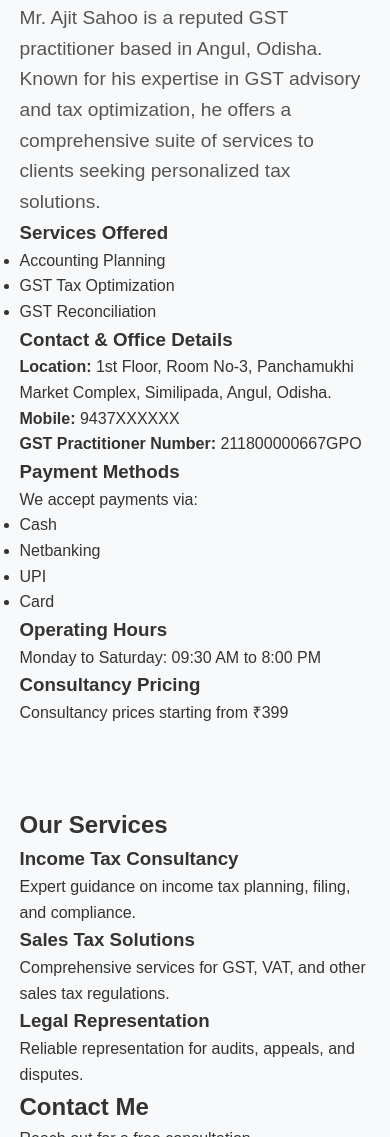
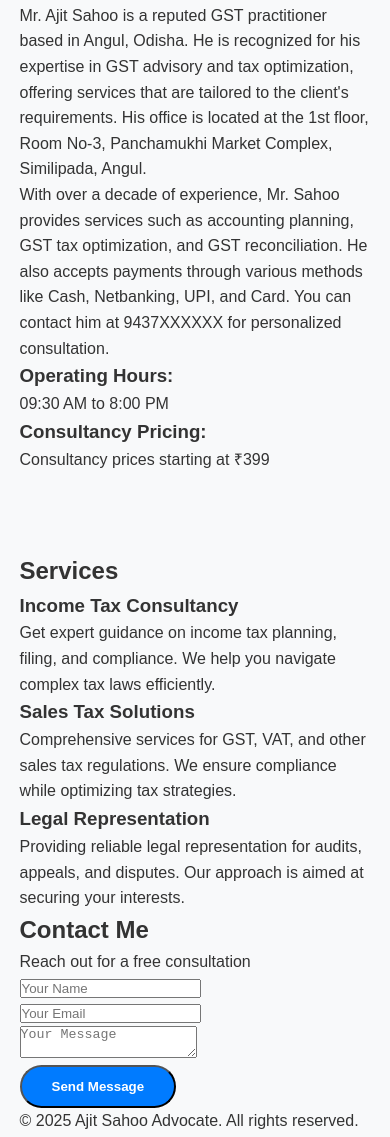
Before and after one commit to Njitendra/ajitsahooadvocate, a plain HTML site: page index.html in a window 390 px wide. Shown: the part 582-1719 px from the top of the page. Drawn offline with Linux system fonts and the light colour scheme.

Commit message:
Update index.html

```diff
--- a/index.html
+++ b/index.html
@@ -30,7 +30,7 @@
   <!-- Hero Section -->
   <section class="hero">
     <div class="hero-overlay">
-      <div class="container">
+      <div class="container hero-content">
         <h1>Your Trusted Legal & Tax Consultant</h1>
         <p>Expert solutions for Income Tax, Sales Tax, and Legal Advisory</p>
         <a href="#contact" class="btn">Contact Me</a>
@@ -38,63 +38,35 @@
     </div>
   </section>
 
-  <!-- About Section (Updated with GST Practitioner Info) -->
+  <!-- About Section -->
   <section id="about">
     <div class="container about-container">
       <h2>About Mr. Ajit Sahoo</h2>
-      <p class="intro">Mr. Ajit Sahoo is a reputed GST practitioner based in Angul, Odisha. Known for his expertise in GST advisory and tax optimization, he offers a comprehensive suite of services to clients seeking personalized tax solutions.</p>
-      <div class="about-details">
-        <div class="details">
-          <h3>Services Offered</h3>
-          <ul>
-            <li>Accounting Planning</li>
-            <li>GST Tax Optimization</li>
-            <li>GST Reconciliation</li>
-          </ul>
-        </div>
-        <div class="details">
-          <h3>Contact & Office Details</h3>
-          <p><strong>Location:</strong> 1st Floor, Room No-3, Panchamukhi Market Complex, Similipada, Angul, Odisha.</p>
-          <p><strong>Mobile:</strong> 9437XXXXXX</p>
-          <p><strong>GST Practitioner Number:</strong> 211800000667GPO</p>
-        </div>
-      </div>
-
-      <div class="payment-timing">
-        <h3>Payment Methods</h3>
-        <p>We accept payments via:</p>
-        <ul class="payment-options">
-          <li>Cash</li>
-          <li>Netbanking</li>
-          <li>UPI</li>
-          <li>Card</li>
-        </ul>
-
-        <h3>Operating Hours</h3>
-        <p>Monday to Saturday: 09:30 AM to 8:00 PM</p>
-
-        <h3>Consultancy Pricing</h3>
-        <p>Consultancy prices starting from ₹399</p>
-      </div>
+      <p class="about-text">Mr. Ajit Sahoo is a reputed GST practitioner based in Angul, Odisha. He is recognized for his expertise in GST advisory and tax optimization, offering services that are tailored to the client's requirements. His office is located at the 1st floor, Room No-3, Panchamukhi Market Complex, Similipada, Angul.</p>
+      <p class="about-text">With over a decade of experience, Mr. Sahoo provides services such as accounting planning, GST tax optimization, and GST reconciliation. He also accepts payments through various methods like Cash, Netbanking, UPI, and Card. You can contact him at 9437XXXXXX for personalized consultation.</p>
+      <h3>Operating Hours:</h3>
+      <p>09:30 AM to 8:00 PM</p>
+      <h3>Consultancy Pricing:</h3>
+      <p>Consultancy prices starting at ₹399</p>
     </div>
   </section>
 
   <!-- Services Section -->
   <section id="services">
-    <div class="container">
-      <h2>Our Services</h2>
+    <div class="container services-container">
+      <h2>Services</h2>
       <div class="service-boxes">
         <div class="service-box">
           <h3>Income Tax Consultancy</h3>
-          <p>Expert guidance on income tax planning, filing, and compliance.</p>
+          <p>Get expert guidance on income tax planning, filing, and compliance. We help you navigate complex tax laws efficiently.</p>
         </div>
         <div class="service-box">
           <h3>Sales Tax Solutions</h3>
-          <p>Comprehensive services for GST, VAT, and other sales tax regulations.</p>
+          <p>Comprehensive services for GST, VAT, and other sales tax regulations. We ensure compliance while optimizing tax strategies.</p>
         </div>
         <div class="service-box">
           <h3>Legal Representation</h3>
-          <p>Reliable representation for audits, appeals, and disputes.</p>
+          <p>Providing reliable legal representation for audits, appeals, and disputes. Our approach is aimed at securing your interests.</p>
         </div>
       </div>
     </div>
```
